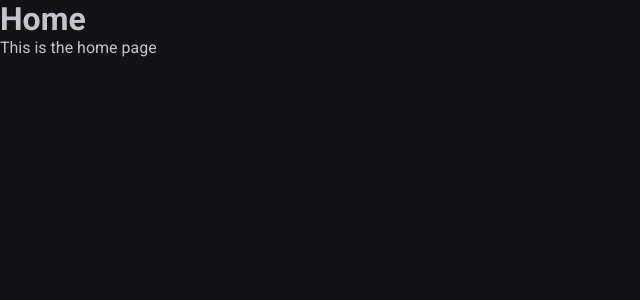
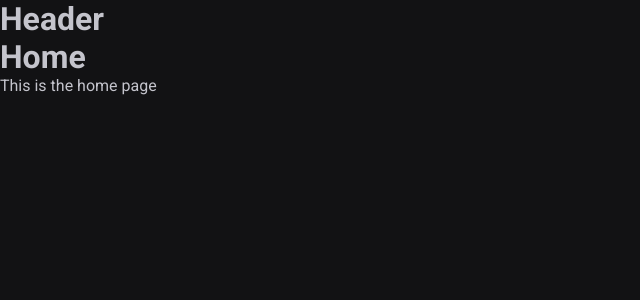
Before and after one commit to MaykonFranchini/ignite-timer, a React (Vite) app: page / in a window 1280 px wide. Shown: the top 300 px of the page, without its empty margins (0-640 px from the left). Built offline with nearby package versions, Linux system fonts and the light colour scheme.

Commit message:
default layout created

```diff
--- /dev/null
+++ b/src/components/Header.tsx
@@ -0,0 +1,7 @@
+export function Header() {
+  return (
+    <div>
+      <h1>Header</h1>
+    </div>
+  )
+}
--- a/src/components/Router.tsx
+++ b/src/components/Router.tsx
@@ -1,12 +1,15 @@
 import { Routes, Route } from 'react-router-dom'
 import { Home } from '../pages/Home'
 import { History } from '../pages/History'
+import { DefaultLayout } from '../layouts/DefaultLayout'
 
 export function Router() {
   return (
     <Routes>
-      <Route path="/" element={<Home />} />
-      <Route path="/history" element={<History />} />
+      <Route path="/" element={<DefaultLayout />}>
+        <Route path="/" element={<Home />} />
+        <Route path="/history" element={<History />} />
+      </Route>
     </Routes>
   )
 }
--- /dev/null
+++ b/src/layouts/DefaultLayout.tsx
@@ -0,0 +1,11 @@
+import { Outlet } from 'react-router-dom'
+import { Header } from '../components/Header'
+
+export function DefaultLayout() {
+  return (
+    <div>
+      <Header />
+      <Outlet />
+    </div>
+  )
+}
```
